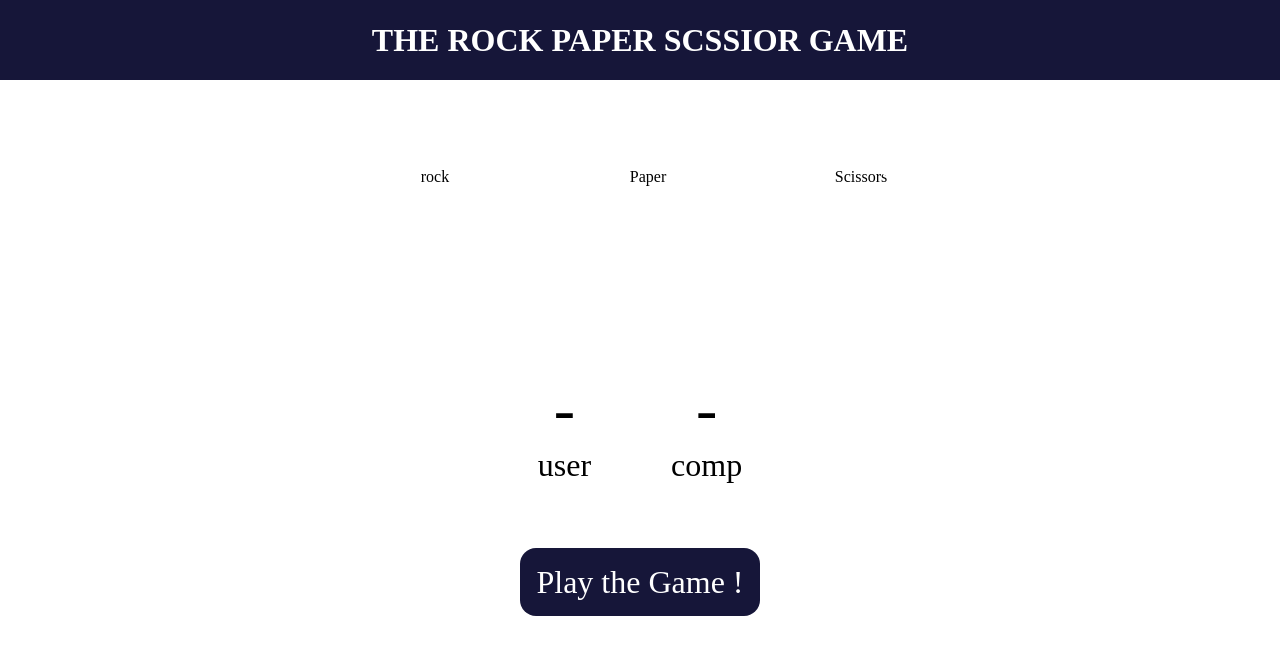
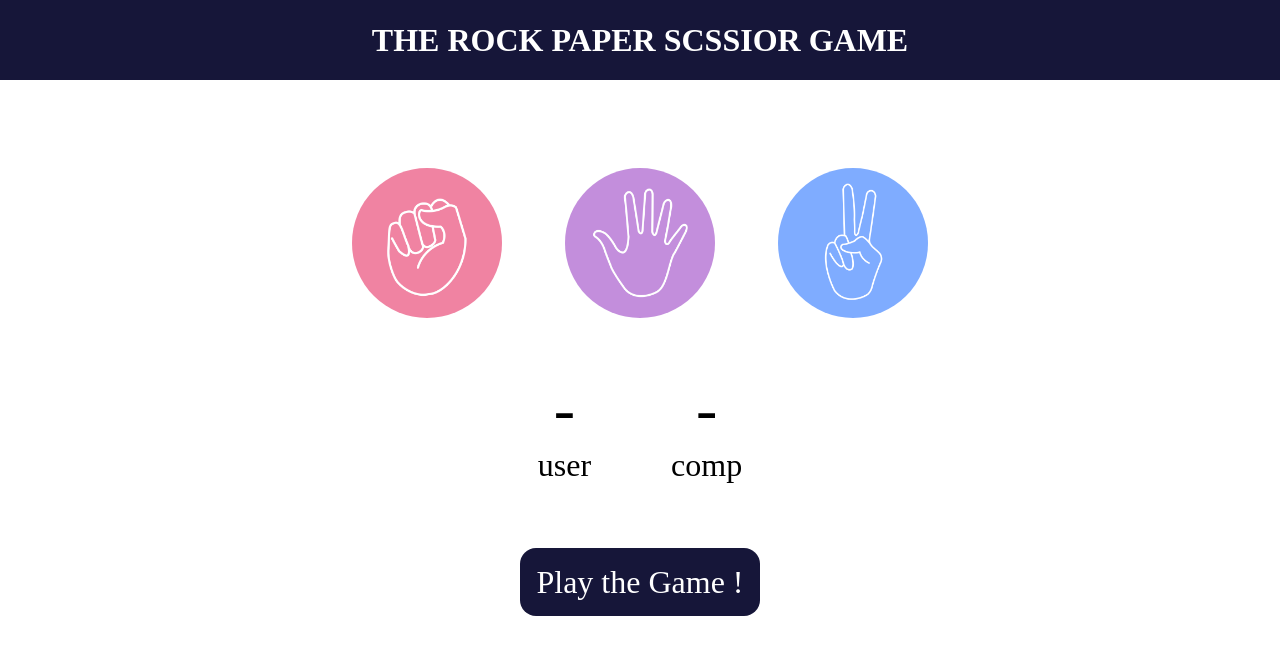
Before and after one commit to AkashShnkr/Stone_paper_sccicors_Play, a plain HTML site: page index.html in a window 1280 px wide. Drawn offline with Linux system fonts and the light colour scheme; the site is published under a folder, as on GitHub Pages, so addresses that start at the root find nothing.

Commit message:
Update index.html

```diff
--- a/index.html
+++ b/index.html
@@ -10,13 +10,13 @@
     <h1>THE ROCK PAPER SCSSIOR GAME</h1>
     <div class="choices" >
         <div class="choice"   id="rock">
-            <img src="/rock.png" alt="rock">
+            <img src="rock.png" alt="rock">
         </div>
         <div class="choice" id="paper">
-            <img src="/paper.png" alt="Paper">
+            <img src="paper.png" alt="Paper">
         </div>
         <div class="choice" id="scissors">
-            <img src="/scissors.png" alt="Scissors">
+            <img src="scissors.png" alt="Scissors">
         </div>
     </div>
     <div class="score-game">
```
